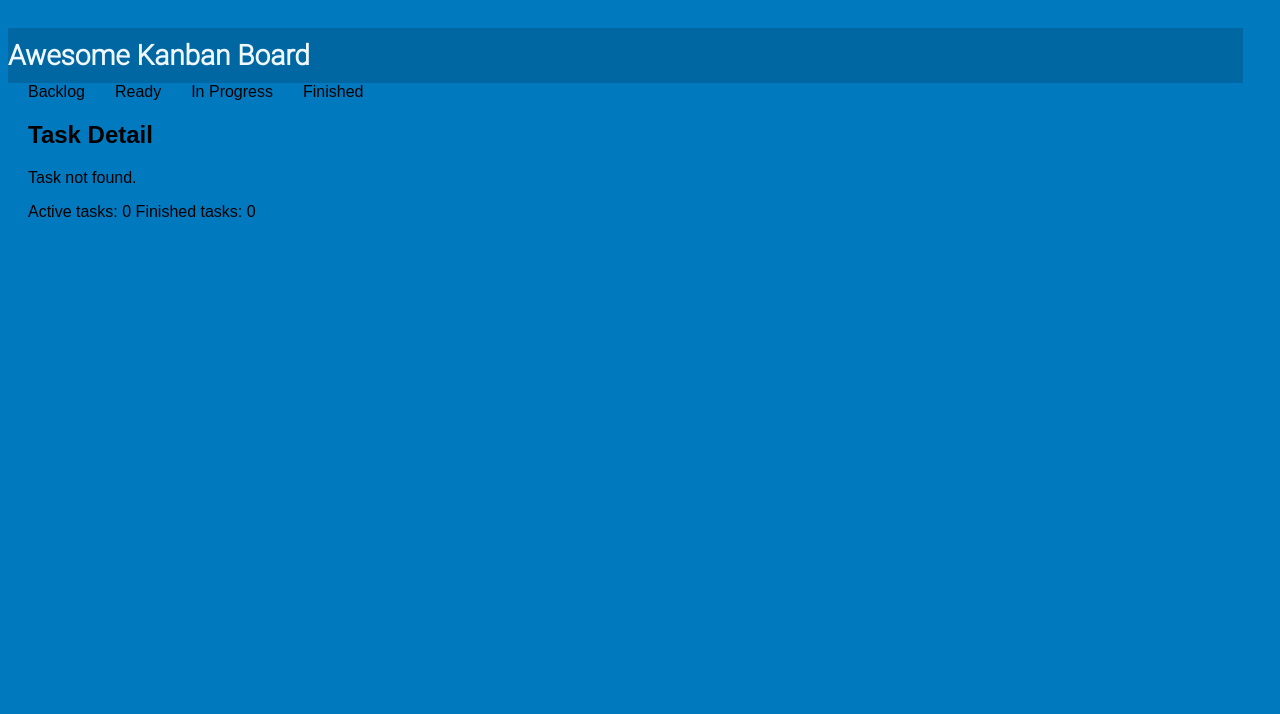
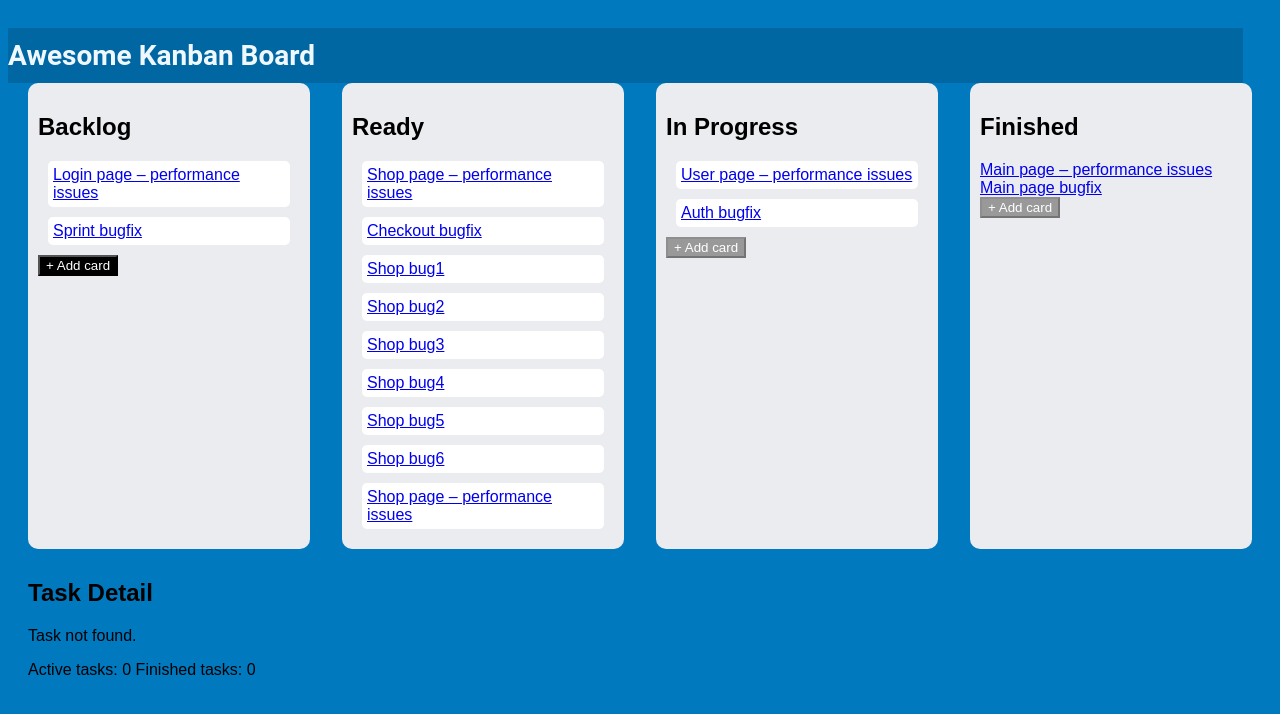
Before and after one commit to Youppi1989/Kanban-board, a React (Create React App) app: page /tasks/09876 in a window 1280 px wide. Before the commit this address had no page. Shown: the top 714 px of the page. Built offline with nearby package versions, Linux system fonts and the light colour scheme.

Commit message:
in progress

```diff
--- a/src/App.css
+++ b/src/App.css
@@ -4,11 +4,14 @@
 
 body {
   padding: 20px;
+  font-family: Arial, sans-serif;
+  background-color: #0079bf;
+  color: #000;
 }
 
-@font-face {
-  font-family: "Roboto";
-  src: url("./fonts/Roboto-Light.ttf");
+code {
+  font-family: source-code-pro, Menlo, Monaco, Consolas, "Courier New",
+    monospace;
 }
 
 header {
@@ -29,13 +32,17 @@ header {
 
 nav ul {
   display: flex;
-  list-style-type: none;
+  list-style: none;
+  padding: 0;
   margin: 0;
-  padding: 0;
 }
 
 nav ul li {
-  margin-right: 30px;
+  margin-right: 10px;
+}
+
+nav ul li:first-child {
+  margin-left: 0;
 }
 
 nav ul li a {
--- a/src/App.js
+++ b/src/App.js
@@ -73,66 +73,42 @@ function App() {
     <Router>
       <div>
         <header>
-          <h1 class="board">Awesome Kanban Board</h1>
+          <h1 className="board">Awesome Kanban Board</h1>
         </header>
-        <nav>
-          <ul>
-            {" "}
-            {/* Add this ul element */}
-            <li>
-              <Link to="/">Backlog</Link>
-            </li>
-            <li>
-              <Link to="/ready">Ready</Link>
-            </li>
-            <li>
-              <Link to="/inProgress">In Progress</Link>
-            </li>
-            <li>
-              <Link to="/finished">Finished</Link>
-            </li>
-          </ul>{" "}
-          {/* Add this ul element */}
-        </nav>
 
-        <Routes>
-          <Route
-            path="/"
-            element={<Backlog tasks={backlogTasks} addNewTask={addNewTask} />}
+        <div className="container">
+          <Backlog
+            tasks={backlogTasks}
+            addNewTask={addNewTask}
+            linkComponent={Link}
           />
-          <Route
-            path="/ready"
-            element={
+
           <Ready
             backlogTasks={backlogTasks}
             readyTasks={readyTasks}
             setReadyTasks={setReadyTasks}
             addNewTask={addNewTask}
+            linkComponent={Link}
           />
-            }
-          />
-          <Route
-            path="/inProgress"
-            element={
+
           <InProgress
             readyTasks={readyTasks}
             inProgressTasks={inProgressTasks}
             setInProgressTasks={setInProgressTasks}
             addNewTask={addNewTask}
+            linkComponent={Link}
           />
-            }
-          />
-          <Route
-            path="/finished"
-            element={
+
           <Finished
             inProgressTasks={inProgressTasks}
             finishedTasks={finishedTasks}
             setFinishedTasks={setFinishedTasks}
             addNewTask={addNewTask}
+            linkComponent={Link}
           />
-            }
-          />
+        </div>
+
+        <Routes>
           <Route
             path="/tasks/:taskId"
             element={
--- a/src/components/InProgress.js
+++ b/src/components/InProgress.js
@@ -75,10 +75,7 @@ const InProgress = ({
           </button>
         </div>
       ) : (
-        <button
-          onClick={handleAddNewTask}
-          disabled={readyTasks.length === 0}
-        >
+        <button onClick={handleAddNewTask} disabled={readyTasks.length === 0}>
           + Add card
         </button>
       )}
--- a/src/components/Ready.js
+++ b/src/components/Ready.js
@@ -87,7 +87,7 @@ const Ready = ({ backlogTasks, readyTasks, setReadyTasks, addNewTask }) => {
         </div>
       ))}
 
-      {isAddingTask ? (
+      {isAddingTask && (
         <div>
           <input
             type="text"
@@ -96,8 +96,6 @@ const Ready = ({ backlogTasks, readyTasks, setReadyTasks, addNewTask }) => {
           />
           <button onClick={handleAddNewTask}>Submit</button>
         </div>
-      ) : (
-        <button onClick={handleAddNewTask}>+ Add card</button>
       )}
     </div>
   );
--- a/src/index.css
+++ b/src/index.css
@@ -8,42 +8,3 @@ code {
   font-family: source-code-pro, Menlo, Monaco, Consolas, "Courier New",
     monospace;
 }
-
-nav ul {
-  display: flex;
-  list-style: none;
-  padding: 0;
-  margin: 0;
-}
-
-nav ul li {
-  margin-right: 10px;
-}
-
-nav ul li:first-child {
-  margin-left: 0;
-}
-
-nav ul li a {
-  color: #000;
-  text-decoration: none;
-}
-nav ul {
-  display: flex;
-  list-style: none;
-  padding: 0;
-  margin: 0;
-}
-
-nav ul li {
-  margin-right: 10px;
-}
-
-nav ul li:first-child {
-  margin-left: 0;
-}
-
-nav ul li a {
-  color: #000;
-  text-decoration: none;
-}
```
Lines whose indentation alone changed are shown as unchanged.
